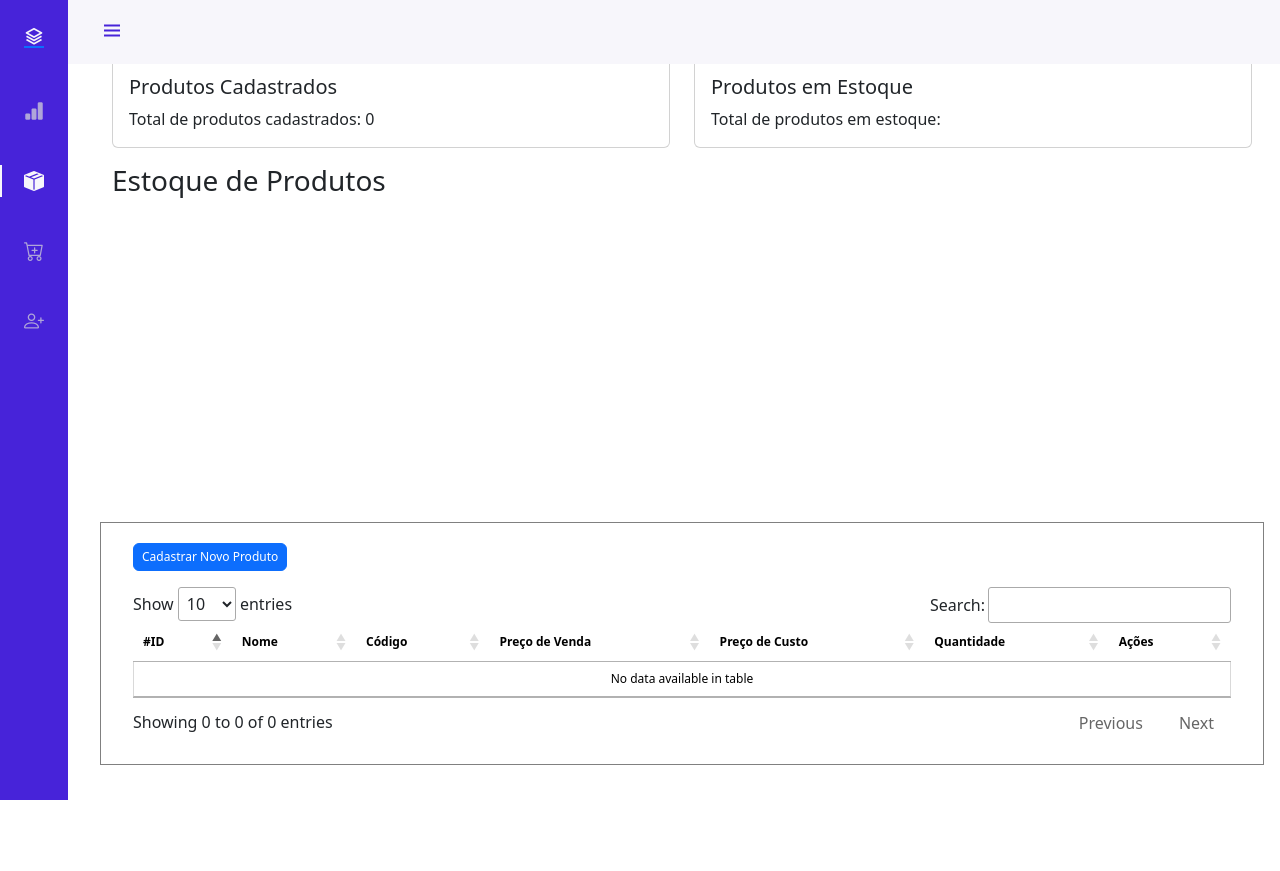
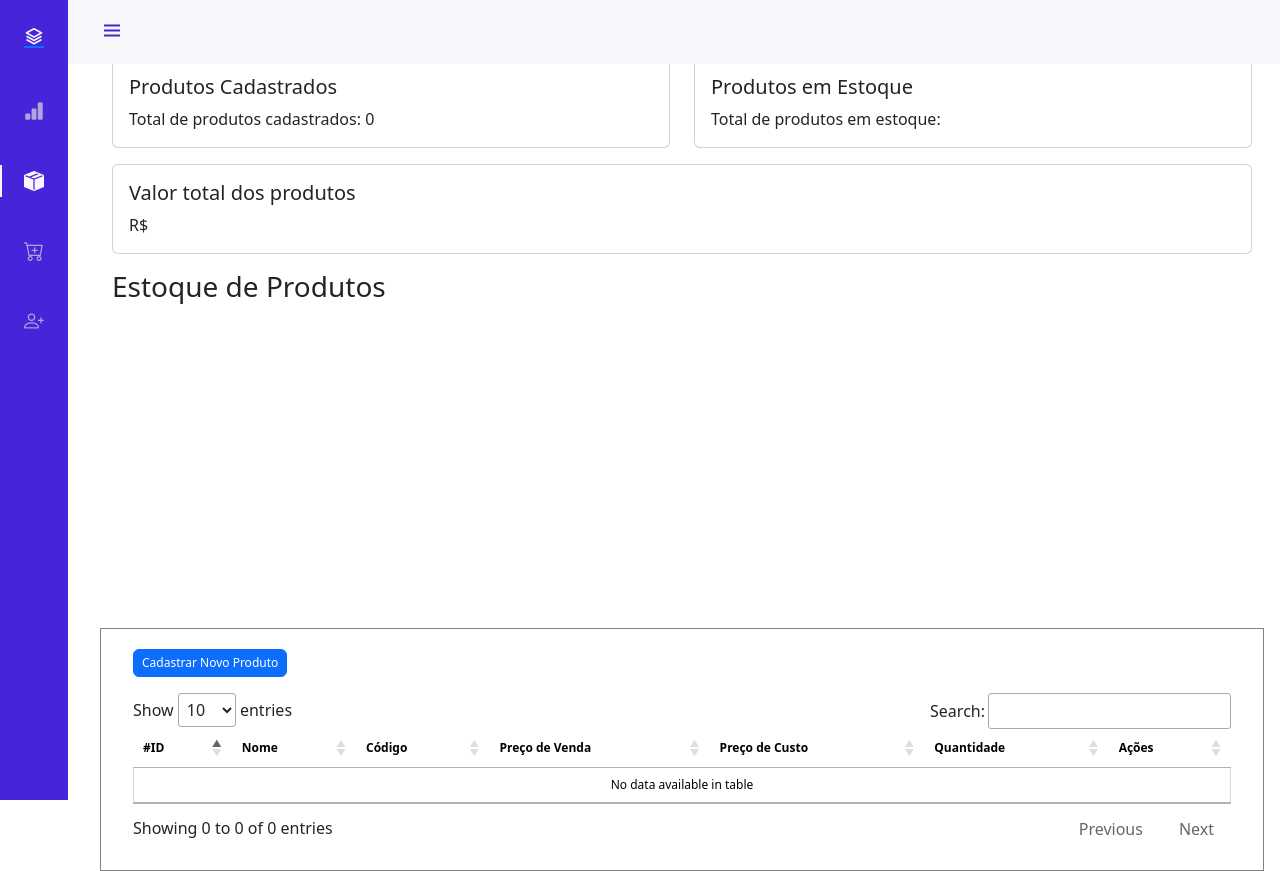
Before and after one commit to AleDouglas/SellerEaser, a Django app: page /product/ in a window 1280 px wide. Before the commit the page ends 800 px from the top, so only its background shows below. Run offline with Django 5.2, Linux system fonts and the light colour scheme; data that the repository does not hold is empty; a map, chart or similar area stays blank; some libraries are stand-ins or nearby versions.

Commit message:
Adicionando alterações no template

```diff
--- a/app/templates/product/product_list.html
+++ b/app/templates/product/product_list.html
@@ -30,6 +30,17 @@
                 <div class="card-body">
                     <h5 class="card-title">Produtos em Estoque</h5>
                     <p class="card-text">Total de produtos em estoque: <span id="length_product_stock"></span></p>
+                </div>
+            </div>
+        </div>
+    </div>
+
+    <div class="row mb-3">
+        <div class="col">
+            <div class="card">
+                <div class="card-body">
+                    <h5 class="card-title">Valor total dos produtos</h5>
+                    <p class="card-text">R$ <span id="total_value_product"></span></p>
                 </div>
             </div>
         </div>
@@ -110,10 +121,13 @@
 
         writeSpans(){
             let stock = 0;
+            let prices = 0;
             this.product_list.forEach(product => {
                 stock += product.stock;
+                prices += (product.selling_price * product.stock);
             });
             $('#length_product_stock').text(stock);
+            $('#total_value_product').text(prices);
         }
 
         renderStockChart(){
```
